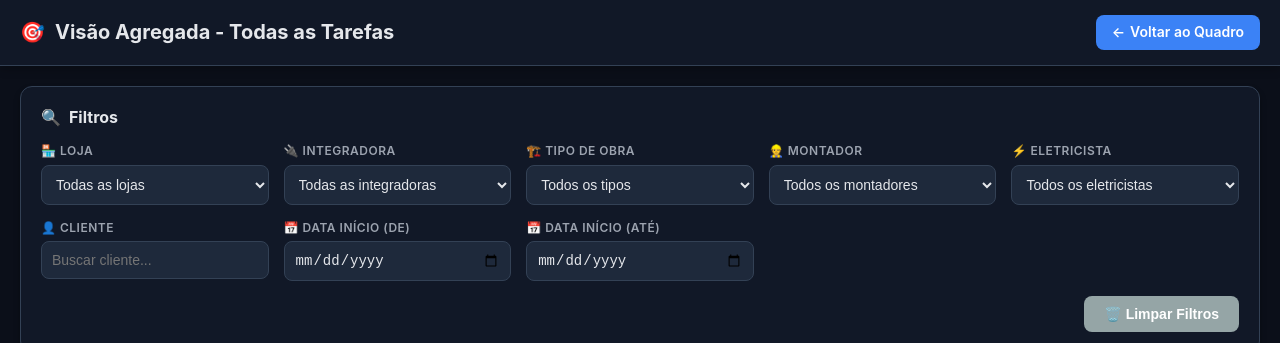
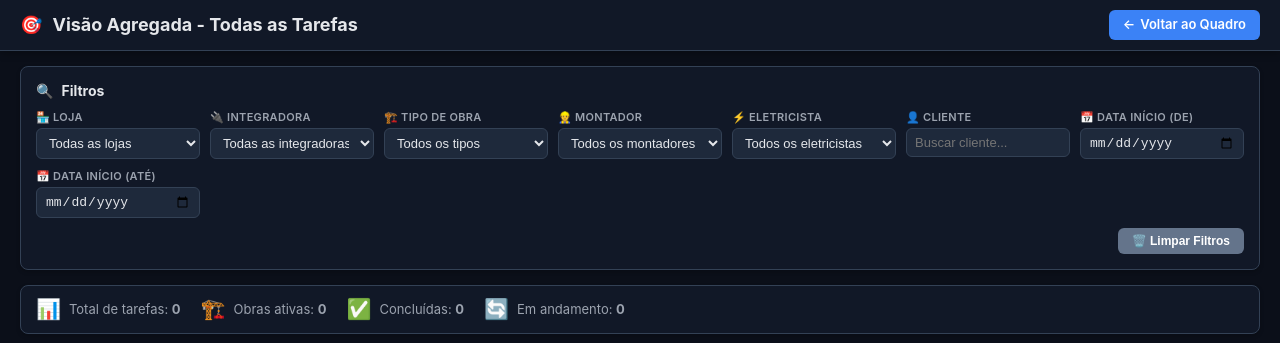
Before and after one commit to tribodiamantino-cmyk/quadro-obras, a website: page public/visao-agregada.html in a window 1280 px wide. Shown: the top 343 px of the page. Drawn offline with Linux system fonts and the light colour scheme; no server answers; sample sign-in values are in the browser's storage.

Commit message:
feat: layout mais compacto com scroll vertical na visao agregada

```diff
--- a/public/visao-agregada.html
+++ b/public/visao-agregada.html
@@ -27,11 +27,11 @@
     .top-bar {
       background: #111827;
       backdrop-filter: blur(10px);
-      padding: 15px 20px;
-      box-shadow: 0 2px 10px rgba(0,0,0,0.3);
+      padding: 10px 20px;
+      box-shadow: 0 2px 8px rgba(0,0,0,0.3);
       display: flex;
       align-items: center;
-      gap: 20px;
+      gap: 15px;
       flex-wrap: wrap;
       position: sticky;
       top: 0;
@@ -41,7 +41,7 @@
 
     .top-bar h1 {
       margin: 0;
-      font-size: 20px;
+      font-size: 18px;
       color: #e5e7eb;
       display: flex;
       align-items: center;
@@ -52,18 +52,18 @@
     .top-bar-actions {
       margin-left: auto;
       display: flex;
-      gap: 15px;
+      gap: 10px;
       align-items: center;
     }
 
     .btn-back {
-      padding: 8px 16px;
+      padding: 6px 14px;
       background: #3b82f6;
       color: white;
       border: none;
-      border-radius: 8px;
+      border-radius: 6px;
       cursor: pointer;
-      font-size: 14px;
+      font-size: 13px;
       font-weight: 600;
       text-decoration: none;
       display: inline-flex;
@@ -73,17 +73,17 @@
     }
 
     .btn-back:hover {
-      background: #5568d3;
-      transform: translateY(-2px);
-      box-shadow: 0 4px 8px rgba(102, 126, 234, 0.3);
+      background: #2563eb;
+      transform: translateY(-1px);
+      box-shadow: 0 4px 8px rgba(59, 130, 246, 0.3);
     }
 
     .filters-container {
       background: #111827;
-      margin: 20px;
-      padding: 20px;
-      border-radius: 12px;
-      box-shadow: 0 4px 6px rgba(0,0,0,0.3);
+      margin: 15px 20px;
+      padding: 15px;
+      border-radius: 8px;
+      box-shadow: 0 2px 4px rgba(0,0,0,0.2);
       border: 1px solid #334155;
     }
 
@@ -91,12 +91,12 @@
       display: flex;
       justify-content: space-between;
       align-items: center;
-      margin-bottom: 15px;
+      margin-bottom: 10px;
     }
 
     .filters-header h2 {
       margin: 0;
-      font-size: 16px;
+      font-size: 14px;
       color: #e5e7eb;
       display: flex;
       align-items: center;
@@ -105,31 +105,31 @@
 
     .filters-grid {
       display: grid;
-      grid-template-columns: repeat(auto-fit, minmax(200px, 1fr));
-      gap: 15px;
-      margin-bottom: 15px;
+      grid-template-columns: repeat(auto-fit, minmax(150px, 1fr));
+      gap: 10px;
+      margin-bottom: 10px;
     }
 
     .filter-group {
       display: flex;
       flex-direction: column;
-      gap: 5px;
+      gap: 3px;
     }
 
     .filter-group label {
-      font-size: 12px;
+      font-size: 11px;
       font-weight: 600;
       color: #9ca3af;
       text-transform: uppercase;
-      letter-spacing: 0.5px;
+      letter-spacing: 0.3px;
     }
 
     .filter-group select,
     .filter-group input {
-      padding: 10px;
+      padding: 6px 8px;
       border: 1px solid #334155;
-      border-radius: 8px;
-      font-size: 14px;
+      border-radius: 6px;
+      font-size: 13px;
       transition: all 0.3s;
       background: #1e293b;
       color: #e5e7eb;
@@ -144,33 +144,32 @@
 
     .filter-actions {
       display: flex;
-      gap: 10px;
+      gap: 8px;
       justify-content: flex-end;
     }
 
     .btn-clear {
-      padding: 10px 20px;
-      background: #95a5a6;
+      padding: 6px 14px;
+      background: #64748b;
       color: white;
       border: none;
-      border-radius: 8px;
+      border-radius: 6px;
       cursor: pointer;
-      font-size: 14px;
+      font-size: 12px;
       font-weight: 600;
       transition: all 0.3s;
     }
 
     .btn-clear:hover {
-      background: #7f8c8d;
-      transform: translateY(-2px);
+      background: #475569;
     }
 
     .stats-bar {
       background: #111827;
-      margin: 0 20px 20px;
-      padding: 15px 20px;
-      border-radius: 12px;
-      box-shadow: 0 4px 6px rgba(0,0,0,0.3);
+      margin: 0 20px 15px;
+      padding: 10px 15px;
+      border-radius: 8px;
+      box-shadow: 0 2px 4px rgba(0,0,0,0.2);
       border: 1px solid #334155;
       display: flex;
       gap: 20px;
@@ -181,33 +180,33 @@
     .stat-item {
       display: flex;
       align-items: center;
-      gap: 10px;
+      gap: 8px;
     }
 
     .stat-item span:first-child {
-      font-size: 24px;
+      font-size: 20px;
     }
 
     .stat-item span:last-child {
-      font-size: 14px;
+      font-size: 13px;
       color: #9ca3af;
     }
 
     .stat-value {
       font-weight: 700;
       color: #e5e7eb;
-      font-size: 20px;
+      font-size: 16px;
     }
 
     .board-container {
       padding: 0 20px 20px;
-      overflow-x: auto;
+      height: calc(100vh - 280px);
+      overflow-y: auto;
     }
 
     .board {
       display: flex;
       gap: 20px;
-      min-height: calc(100vh - 350px);
       padding-bottom: 20px;
     }
 
@@ -221,6 +220,7 @@
       box-shadow: 0 4px 6px rgba(0,0,0,0.3);
       transition: all 0.3s;
       border: 1px solid #334155;
+      height: fit-content;
     }
 
     .column:hover {
@@ -228,20 +228,20 @@
     }
 
     .column-header {
-      padding: 15px 20px;
+      padding: 12px 15px;
       border-bottom: 3px solid;
       border-radius: 12px 12px 0 0;
       display: flex;
       justify-content: space-between;
       align-items: center;
+      background: #1f2937;
       position: sticky;
-      top: 70px;
-      background: #1f2937;
+      top: 0;
       z-index: 10;
     }
 
     .column-title {
-      font-size: 16px;
+      font-size: 15px;
       font-weight: 700;
       display: flex;
       align-items: center;
@@ -251,20 +251,19 @@
 
     .column-count {
       background: rgba(255,255,255,0.1);
-      padding: 4px 12px;
+      padding: 3px 10px;
       border-radius: 20px;
-      font-size: 14px;
+      font-size: 13px;
       font-weight: 700;
       color: #e5e7eb;
     }
 
     .column-tasks {
-      flex: 1;
-      padding: 15px;
-      overflow-y: auto;
+      padding: 12px;
       display: flex;
       flex-direction: column;
-      gap: 12px;
+      gap: 10px;
+      max-height: none;
     }
 
     .task-card {
```
